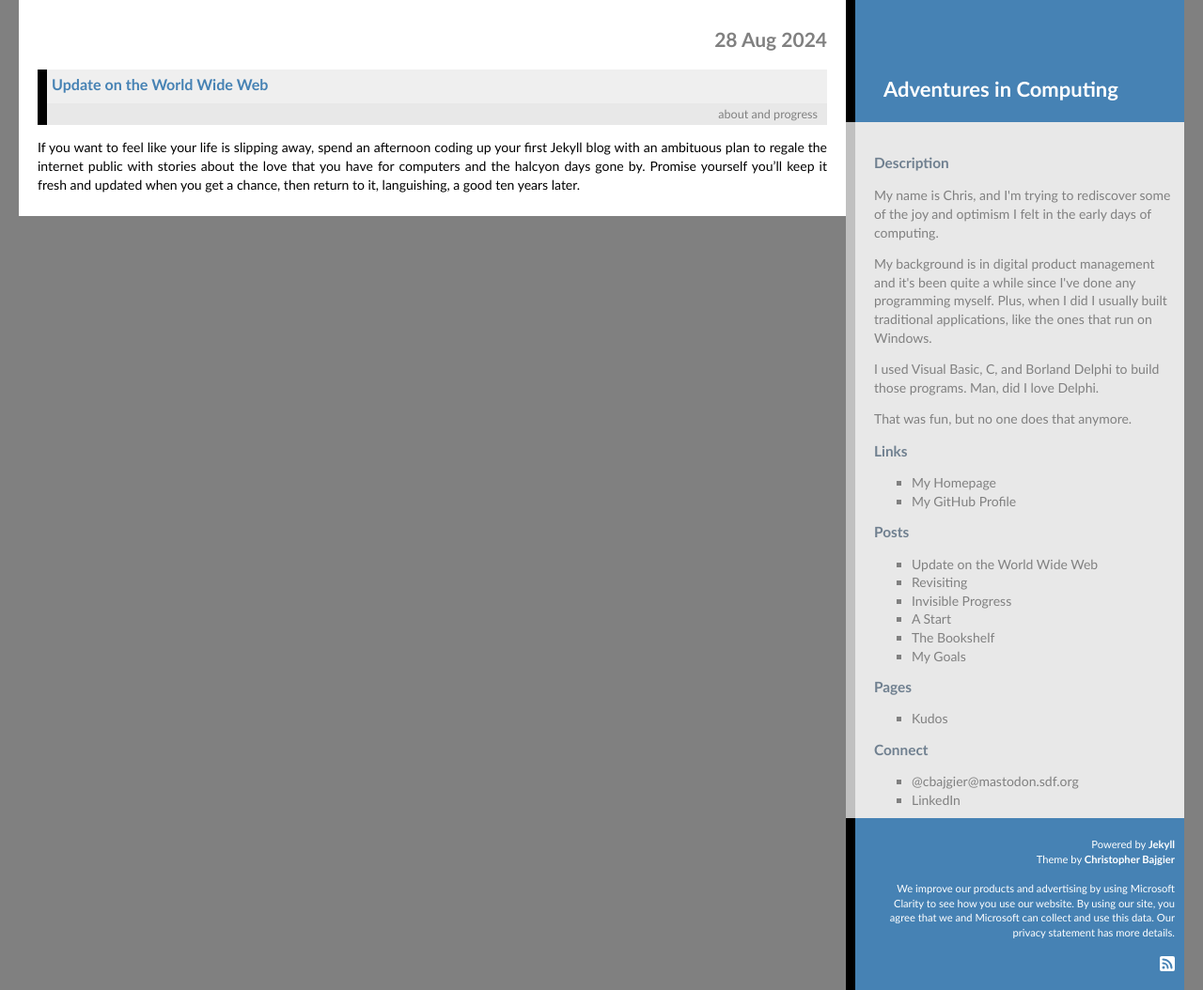
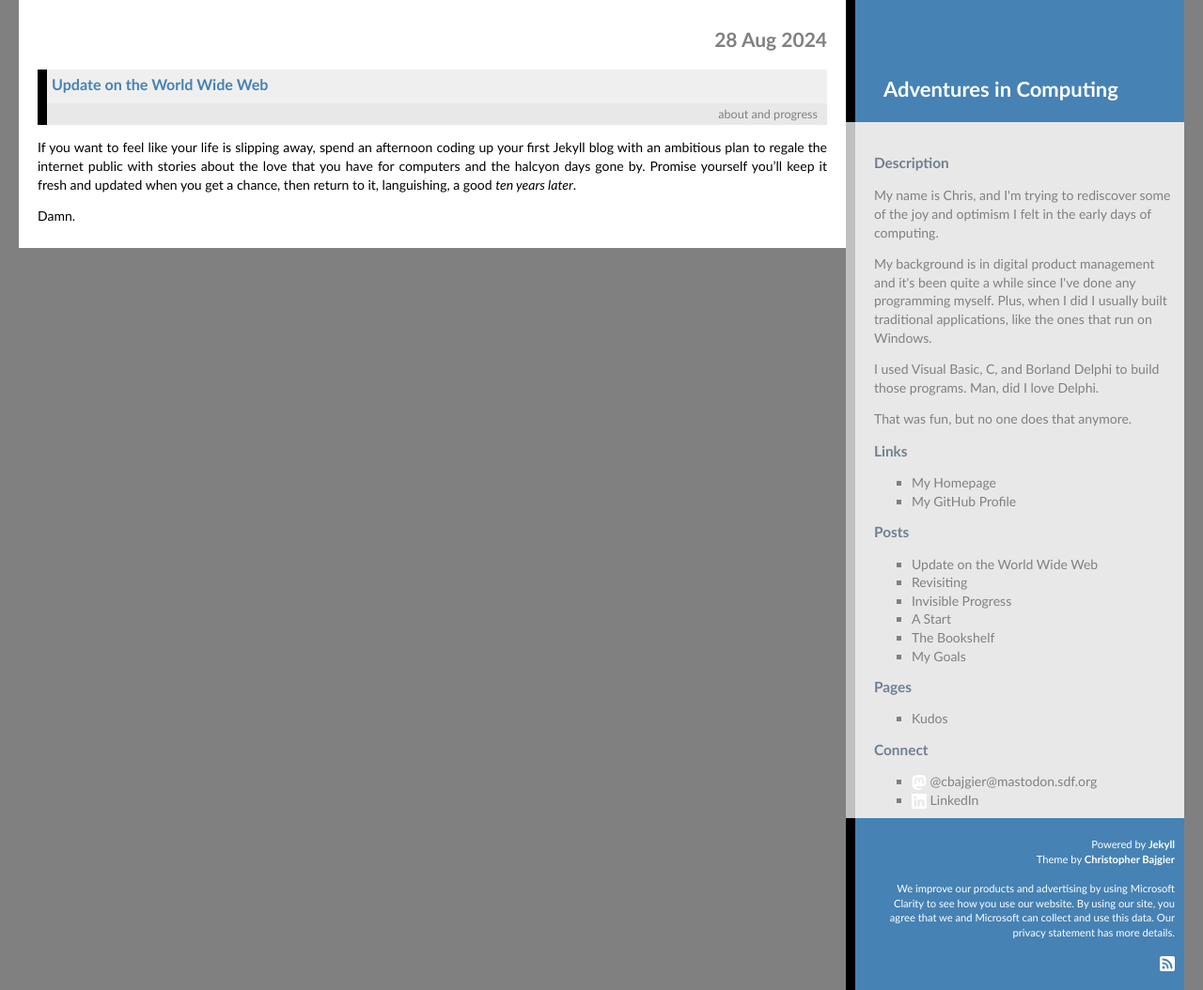
Before and after one commit to cbajgier/cbajgier.github.io, a Jekyll site: the page built from _posts/2024-08-29-world-wide-web.markdown, in a window 1280 px wide. Shown: the whole page at 94% size. Built offline with Jekyll 4.4.1, drawn with Linux system fonts in a browser that asks for light colours; nearby versions of some CDN libraries; library files that are not in the unit come from our copies; comment, search, counter and statistics services are not loaded.

Commit message:
A few last fixes before bed

```diff
--- a/_includes/nav.html
+++ b/_includes/nav.html
@@ -15,7 +15,7 @@
 
     <h2 class="sidebar-title">Links</h2>
     <ul>
-        <li><a href="http://chris.bajgier.net">My Homepage</a>
+        <li><a href="https://chris.bajgier.net">My Homepage</a>
         </li>
         <li><a href="https://github.com/cbajgier">My GitHub Profile</a>
         </li>
@@ -38,8 +38,12 @@
 	<h2 class="sidebar-title">Connect</h2>
 	<ul class="archive-list">
 
-	    	<li><a href="https://mastodon.sdf.org/@cbajgier">@cbajgier@mastodon.sdf.org</a></li>
-        <li><a href="https://www.linkedin.com/in/chrisbajgier">LinkedIn</a></li>
+	    	<li><a href="https://mastodon.sdf.org/@cbajgier"><svg xmlns="http://www.w3.org/2000/svg" width="16" height="16" fill="white" class="bi bi-mastodon" viewBox="0 0 16 16">
+                <path d="M11.19 12.195c2.016-.24 3.77-1.475 3.99-2.603.348-1.778.32-4.339.32-4.339 0-3.47-2.286-4.488-2.286-4.488C12.062.238 10.083.017 8.027 0h-.05C5.92.017 3.942.238 2.79.765c0 0-2.285 1.017-2.285 4.488l-.002.662c-.004.64-.007 1.35.011 2.091.083 3.394.626 6.74 3.78 7.57 1.454.383 2.703.463 3.709.408 1.823-.1 2.847-.647 2.847-.647l-.06-1.317s-1.303.41-2.767.36c-1.45-.05-2.98-.156-3.215-1.928a4 4 0 0 1-.033-.496s1.424.346 3.228.428c1.103.05 2.137-.064 3.188-.189zm1.613-2.47H11.13v-4.08c0-.859-.364-1.295-1.091-1.295-.804 0-1.207.517-1.207 1.541v2.233H7.168V5.89c0-1.024-.403-1.541-1.207-1.541-.727 0-1.091.436-1.091 1.296v4.079H3.197V5.522q0-1.288.66-2.046c.456-.505 1.052-.764 1.793-.764.856 0 1.504.328 1.933.983L8 4.39l.417-.695c.429-.655 1.077-.983 1.934-.983.74 0 1.336.259 1.791.764q.662.757.661 2.046z"/>
+              </svg> @cbajgier@mastodon.sdf.org</a></li>
+        <li><a href="https://www.linkedin.com/in/chrisbajgier"><svg xmlns="http://www.w3.org/2000/svg" width="16" height="16" fill="white" class="bi bi-linkedin" viewBox="0 0 16 16">
+            <path d="M0 1.146C0 .513.526 0 1.175 0h13.65C15.474 0 16 .513 16 1.146v13.708c0 .633-.526 1.146-1.175 1.146H1.175C.526 16 0 15.487 0 14.854zm4.943 12.248V6.169H2.542v7.225zm-1.2-8.212c.837 0 1.358-.554 1.358-1.248-.015-.709-.52-1.248-1.342-1.248S2.4 3.226 2.4 3.934c0 .694.521 1.248 1.327 1.248zm4.908 8.212V9.359c0-.216.016-.432.08-.586.173-.431.568-.878 1.232-.878.869 0 1.216.662 1.216 1.634v3.865h2.401V9.25c0-2.22-1.184-3.252-2.764-3.252-1.274 0-1.845.7-2.165 1.193v.025h-.016l.016-.025V6.169h-2.4c.03.678 0 7.225 0 7.225z"/>
+          </svg> LinkedIn</a></li>
   </ul>
 
 
--- a/_posts/2024-08-29-world-wide-web.markdown
+++ b/_posts/2024-08-29-world-wide-web.markdown
@@ -3,5 +3,8 @@ layout: post
 title:  "Update on the World Wide Web"
 date:   2024-08-28 1:30:09
 categories: about progress
+comments: true
 ---
-If you want to feel like your life is slipping away, spend an afternoon coding up your first Jekyll blog with an ambituous plan to regale the internet public with stories about the love that you have for computers and the halcyon  days gone by. Promise yourself you'll keep it fresh and updated when you get a chance, then return to it, languishing, a good ten years later.
+If you want to feel like your life is slipping away, spend an afternoon coding up your first Jekyll blog with an ambitious plan to regale the internet public with stories about the love that you have for computers and the halcyon days gone by. Promise yourself you'll keep it fresh and updated when you get a chance, then return to it, languishing, a good _ten years later_.
+
+Damn.
```
